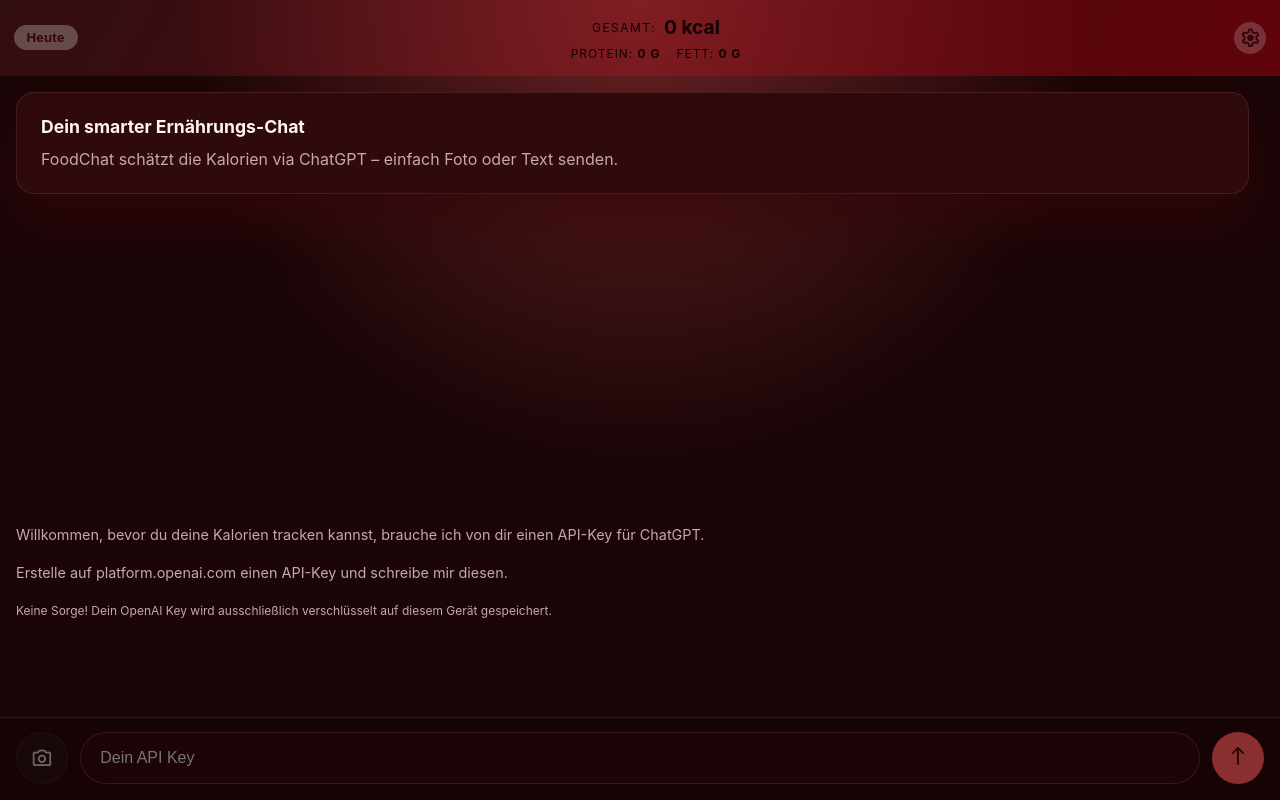
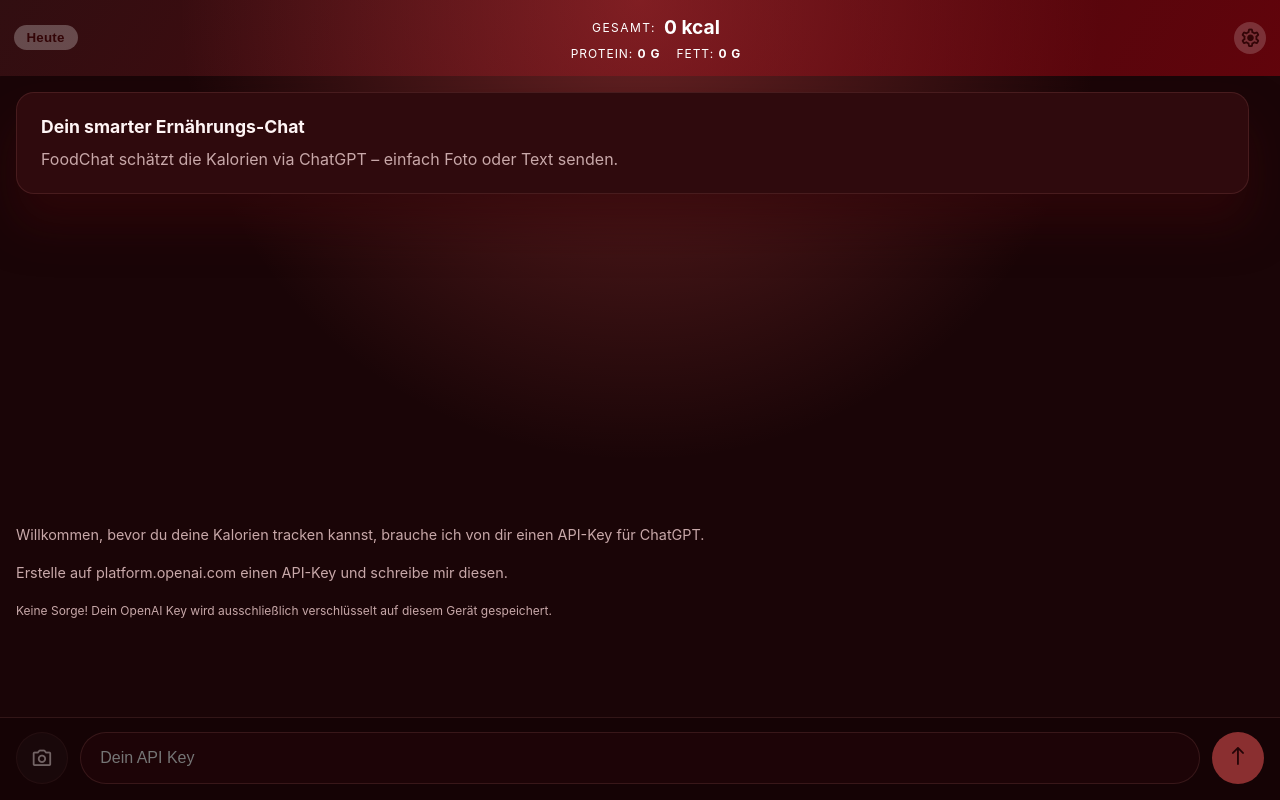
Before and after one commit to w1nte/FoodChat, a React (Vite) app: page / in a window 1280 px wide. Built offline with nearby package versions, Linux system fonts and the light colour scheme.

Commit message:
Change design

```diff
--- a/dev-dist/sw.js
+++ b/dev-dist/sw.js
@@ -82,7 +82,7 @@ define(['./workbox-54d0af47'], (function (workbox) { 'use strict';
     "revision": "3ca0b8505b4bec776b69afdba2768812"
   }, {
     "url": "index.html",
-    "revision": "0.b0f55rgh178"
+    "revision": "0.3qhi744kj7g"
   }], {});
   workbox.cleanupOutdatedCaches();
   workbox.registerRoute(new workbox.NavigationRoute(workbox.createHandlerBoundToURL("index.html"), {
--- a/src/App.css
+++ b/src/App.css
@@ -21,6 +21,7 @@
   --composer-input-bg: rgba(32, 6, 8, 0.75);
   --toggle-bg: rgba(0, 0, 0, 0.8);
   --chat-header-bg: linear-gradient(120deg, rgba(255, 94, 104, 0.1), rgba(167, 2, 15, 0.5));
+  --chat-header-color: white;
 }
 
 :root[data-theme='light'] {
@@ -46,6 +47,7 @@
   --composer-input-bg: rgba(129, 19, 25, 0.05);
   --toggle-bg: rgba(0, 0, 0, 0.2);
   --chat-header-bg: linear-gradient(120deg, rgba(255, 94, 104, 0.7), rgba(167, 2, 15, 0.5));
+  --chat-header-color: #130203;
 }
 
 .icon-glyph {
@@ -84,7 +86,7 @@
   z-index: 5;
   background: var(--chat-header-bg);
   padding: 0.75rem 0.85rem;
-  color: #130203;
+  color: var(--chat-header-color);
   display: flex;
   transition: padding 150ms ease, opacity 150ms ease;
 }
```
